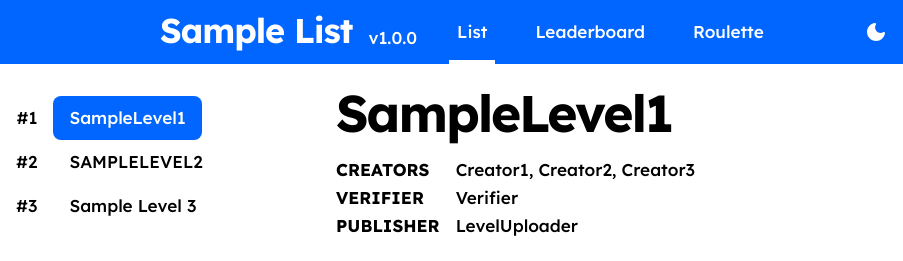
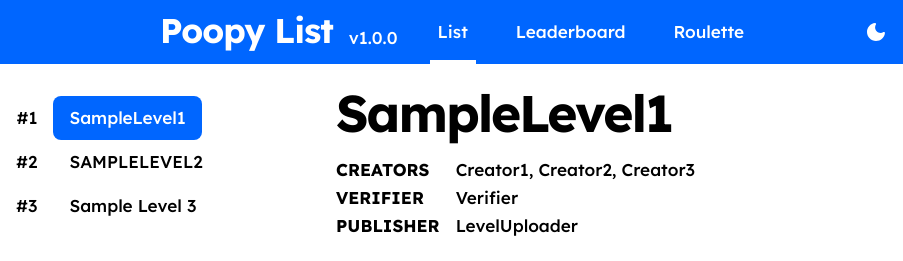
Before and after one commit to Psyduckboy/poopy-levels-list, a plain HTML site: page index.html in a window 1280 px wide. Shown: the top 261 px of the page, 0-903 px from the left. Drawn offline with nearby package versions, Linux system fonts and the light colour scheme.

Commit message:
Change header title from 'Sample List' to 'Poopy List'

```diff
--- a/index.html
+++ b/index.html
@@ -37,7 +37,7 @@
     <body id="app">
         <header :class="{ dark: store.dark }">
             <div class="logo">
-                <h2>Sample List</h2>
+                <h2>Poopy List</h2>
                 <p>v1.0.0</p>
             </div>
             <nav class="nav">
```
